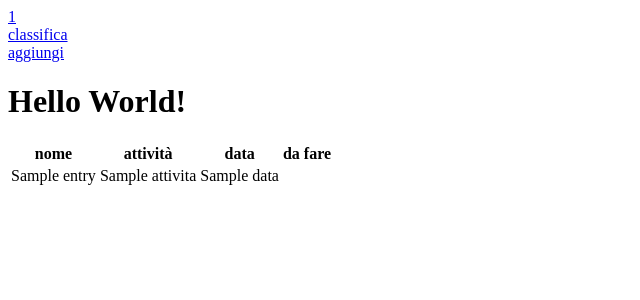
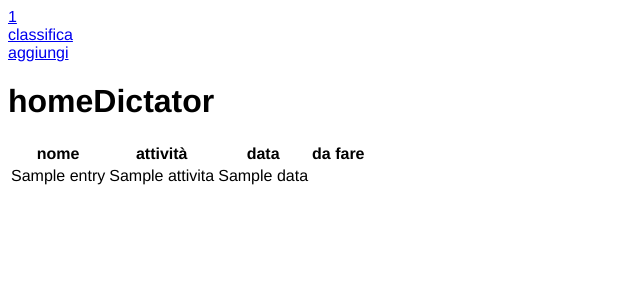
Before and after one commit to Marco-Z/homeDictator, a Python web app: template homeDictator/templates/index.html in a window 1280 px wide. Shown: the top 300 px of the page, without its empty margins (0-640 px from the left). Run offline with Jinja, Linux system fonts and the light colour scheme; the template is opened without the code that fills it: most values are stand-ins (such as "Sample title", 1, 10 or a date in 2020).

Commit message:
first style

```diff
--- /dev/null
+++ b/homeDictator/static/css/style.css
@@ -0,0 +1,4 @@
+*{
+	font-family:'Helvetica';
+
+}
--- a/homeDictator/templates/index.html
+++ b/homeDictator/templates/index.html
@@ -1,5 +1,9 @@
 <!doctype html>
-<title>Hello World!</title>
+<head>
+<link href="{{ url_for('static',filename='css/style.css')}}" rel="stylesheet" type="text/css">
+</head>
+<body>
+	<title>homeDictator</title>
 	  {% for attivita in res %}
 		<a href="/punti/{{ attivita[0] }}">{{ attivita[0] }}</a>
 	  {% endfor %}
@@ -9,7 +13,7 @@
 	  <a href="/aggiungi">aggiungi</a>
 
 	<div>
-  <h1>Hello World!</h1>
+	  <h1>homeDictator</h1>
 	  <table>
 		<th>nome</th>
 		<th>attività</th>
@@ -25,3 +29,4 @@
 		{% endfor %}
 	  </table>
 	</div>
+</body>
--- a/run.py
+++ b/run.py
@@ -5,4 +5,4 @@ from datetime import date
 mydb = db_manager()
 mydb.create()
 
-app.run()
+app.run(host='0.0.0.0')
```
Also changed, not shown: 1 other file. Lines whose indentation alone changed are shown as unchanged.
